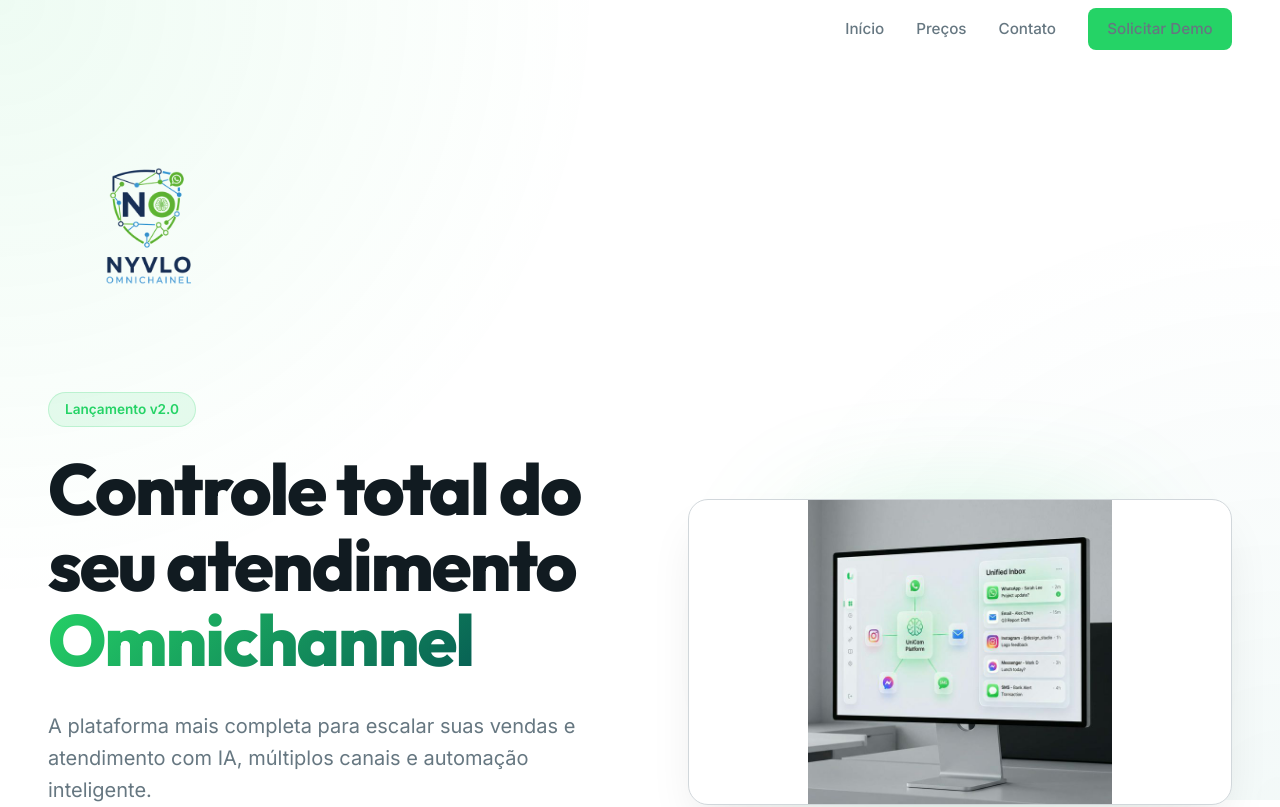
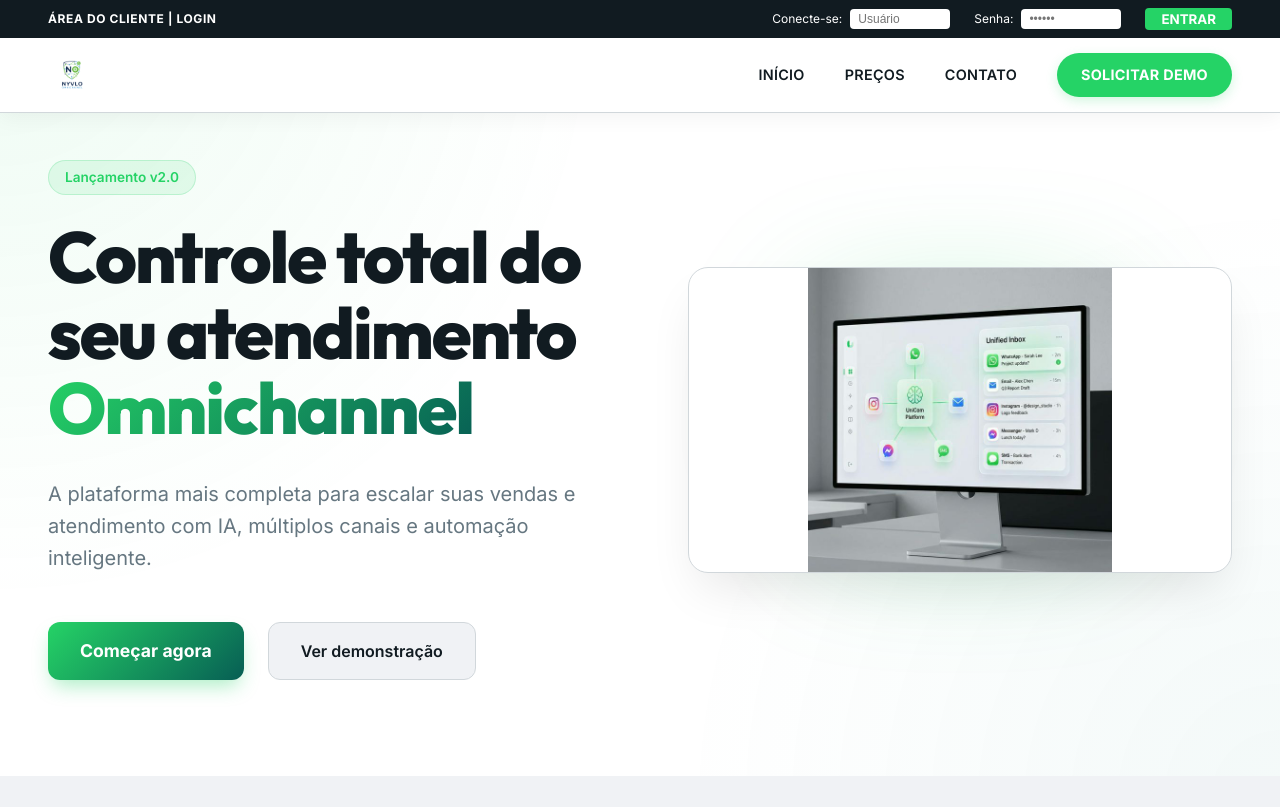
Before and after one commit to Nyvlo/Site-Nyvlo, a Vue app: page / in a window 1280 px wide. Shown: the top 807 px of the page. Built offline with nearby package versions, Linux system fonts and the light colour scheme.

Commit message:
feat: redesign header with client area, login fields, and modern navigation layout

```diff
--- a/src/components/Hero.vue
+++ b/src/components/Hero.vue
@@ -27,10 +27,6 @@ onUnmounted(() => {
 <template>
   <section id="hero" class="hero">
     <div class="container">
-      <div class="hero-logo-centered animate-fade-in">
-        <img src="../assets/logo.png" alt="Nyvlo Logo" class="hero-logo-img" />
-      </div>
-
       <div class="hero-container">
         <div class="hero-content animate-fade-in">
           <span class="badge">Lançamento v2.0</span>
@@ -66,7 +62,7 @@ onUnmounted(() => {
 .hero {
   position: relative;
   overflow: hidden;
-  padding-top: 8rem;
+  padding-top: 10rem;
   padding-bottom: 6rem;
 }
 
@@ -77,16 +73,7 @@ onUnmounted(() => {
   align-items: center;
 }
 
-.hero-logo-centered {
-  display: flex;
-  justify-content: flex-start;
-  margin-bottom: 4rem;
-}
 
-.hero-logo-img {
-  height: 200px;
-  width: auto;
-}
 
 .badge {
   display: inline-block;
--- a/src/components/Navbar.vue
+++ b/src/components/Navbar.vue
@@ -17,34 +17,113 @@ onUnmounted(() => {
 </script>
 
 <template>
-  <nav :class="['navbar', { 'navbar-scrolled': isScrolled }]">
-    <div class="container nav-content">
-      <div class="nav-links-right">
-        <a href="#hero">Início</a>
-        <a href="#pricing">Preços</a>
-        <a href="#contact">Contato</a>
-        <a href="#contact" class="btn-primary">Solicitar Demo</a>
+  <header :class="['header-fixed', { 'header-scrolled': isScrolled }]">
+    <!-- Top Bar: Área do Cliente -->
+    <div class="top-bar">
+      <div class="container top-bar-content">
+        <span class="client-area-label">ÁREA DO CLIENTE | LOGIN</span>
+        <div class="login-form">
+          <div class="login-field">
+            <label>Conecte-se:</label>
+            <input type="text" placeholder="Usuário" />
+          </div>
+          <div class="login-field">
+            <label>Senha:</label>
+            <input type="password" placeholder="••••••" />
+          </div>
+          <button class="btn-enter">ENTRAR</button>
+        </div>
       </div>
     </div>
-  </nav>
+
+    <!-- Main Navbar -->
+    <nav class="navbar">
+      <div class="container nav-content">
+        <a href="#hero" class="logo">
+          <img src="../assets/logo.png" alt="Nyvlo Logo" class="logo-img" />
+        </a>
+
+        <div class="nav-links-right">
+          <a href="#hero">Início</a>
+          <a href="#pricing">Preços</a>
+          <a href="#contact">Contato</a>
+          <a href="#contact" class="btn-demo">Solicitar Demo</a>
+        </div>
+      </div>
+    </nav>
+  </header>
 </template>
 
 <style scoped>
-.navbar {
+.header-fixed {
   position: fixed;
   top: 0;
   left: 0;
   right: 0;
   z-index: 1000;
-  padding: 0.5rem 0;
   transition: all 0.3s ease;
+  box-shadow: 0 4px 20px rgba(0, 0, 0, 0.05);
 }
 
-.navbar-scrolled {
-  padding: 0.4rem 0;
-  background: rgba(255, 255, 255, 0.9);
+.top-bar {
+  background: var(--text);
+  color: white;
+  padding: 0.5rem 0;
+  font-size: 0.75rem;
+}
+
+.top-bar-content {
+  display: flex;
+  justify-content: space-between;
+  align-items: center;
+}
+
+.client-area-label {
+  font-weight: 700;
+  letter-spacing: 0.05em;
+}
+
+.login-form {
+  display: flex;
+  gap: 1.5rem;
+  align-items: center;
+}
+
+.login-field {
+  display: flex;
+  align-items: center;
+  gap: 0.5rem;
+}
+
+.login-field input {
+  background: white;
+  border: none;
+  border-radius: 4px;
+  padding: 0.2rem 0.5rem;
+  font-size: 0.75rem;
+  width: 100px;
+}
+
+.btn-enter {
+  background: var(--primary);
+  color: white;
+  border: none;
+  border-radius: 4px;
+  padding: 0.2rem 1rem;
+  font-weight: 700;
+  cursor: pointer;
+  transition: opacity 0.2s;
+}
+
+.btn-enter:hover {
+  opacity: 0.9;
+}
+
+.navbar {
+  background: rgba(255, 255, 255, 0.95);
   backdrop-filter: blur(10px);
-  border-bottom: 1px solid var(--glass-border);
+  padding: 0.8rem 0;
+  border-bottom: 1px solid var(--surface-border);
 }
 
 .nav-content {
@@ -68,7 +147,7 @@ onUnmounted(() => {
 }
 
 .logo-img {
-  height: 1.5rem;
+  height: 48px;
   width: auto;
   display: block;
 }
@@ -84,35 +163,43 @@ onUnmounted(() => {
 .nav-links-right {
   display: flex;
   align-items: center;
-  gap: 2rem;
+  gap: 2.5rem;
   margin-left: auto;
 }
 
 .nav-links-right a {
-  font-weight: 500;
-  font-size: 0.95rem;
-  color: var(--text-muted);
+  font-weight: 600;
+  font-size: 0.9rem;
+  color: var(--text);
+  text-transform: uppercase;
+  letter-spacing: 0.02em;
 }
 
-.nav-links-right a:hover {
-  color: var(--text);
+.nav-links-right a:not(.btn-demo):hover {
+  color: var(--primary);
 }
 
-.btn-primary {
-  display: inline-block;
+.btn-demo {
   background: var(--primary);
-  color: white;
-  padding: 0.6rem 1.2rem;
-  border-radius: 8px;
-  font-weight: 600;
-  transition: all 0.2s ease;
-  text-align: center;
+  color: white !important;
+  padding: 0.7rem 1.5rem;
+  border-radius: 50px;
+  font-weight: 700 !important;
+  box-shadow: 0 4px 12px rgba(37, 211, 102, 0.2);
+  transition: all 0.3s ease;
 }
 
-.btn-primary:hover {
-  background: var(--primary-hover);
+.btn-demo:hover {
   transform: translateY(-2px);
-  box-shadow: 0 4px 12px rgba(37, 211, 102, 0.3);
+  box-shadow: 0 6px 16px rgba(37, 211, 102, 0.4);
+}
+
+@media (max-width: 1024px) {
+  .top-bar-content {
+    flex-direction: column;
+    gap: 0.5rem;
+    text-align: center;
+  }
 }
 
 @media (max-width: 768px) {
```
